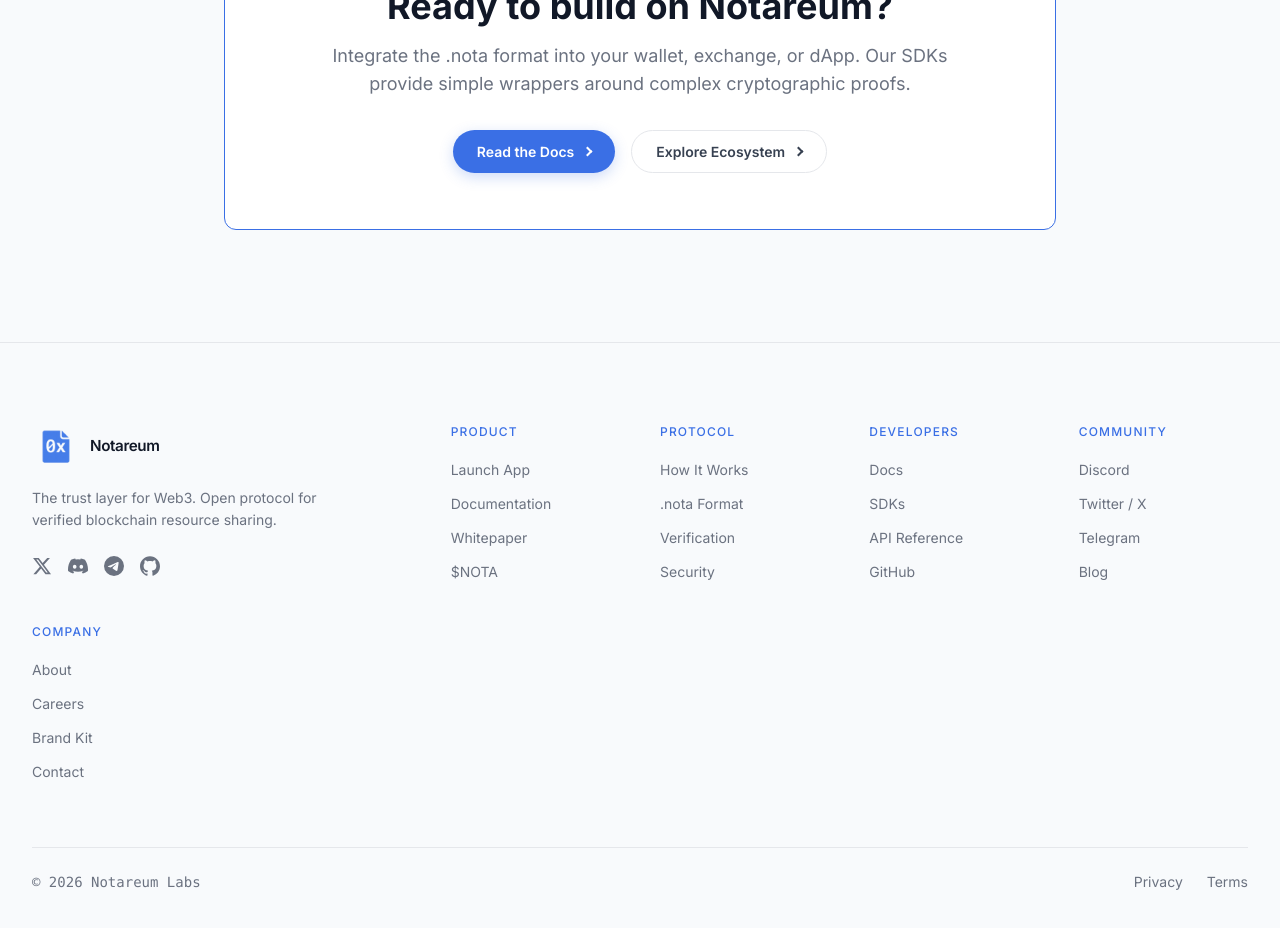
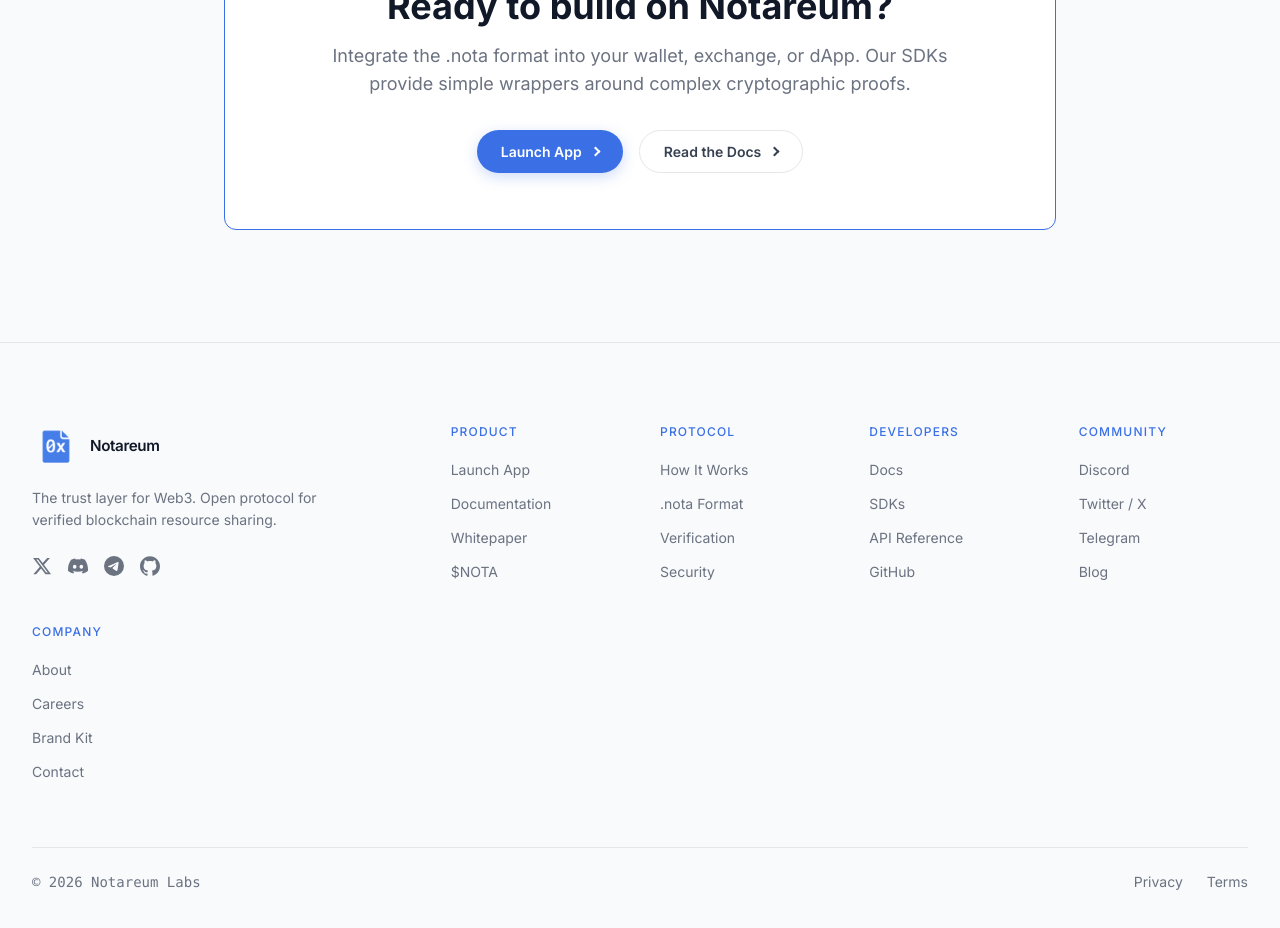
Before and after one commit to notareum/website, a Next.js app: page / in a window 1280 px wide. Shown: the part 10960-11888 px from the top of the page. Built offline with nearby package versions, Linux system fonts and the light colour scheme.

Commit message:
feat(cta): point primary CTAs to external app and docs
Update home CTA banner to lead with Launch App (app.notareum.com) and Read the Docs (docs.notareum.com). Switch developers page 'Read Full Docs' button to the external docs site.

```diff
--- a/src/app/developers/page.tsx
+++ b/src/app/developers/page.tsx
@@ -213,7 +213,14 @@
             <div className="label mb-4">Get Started</div>
             <h2 className="text-3xl font-bold mb-4" style={{ color: 'var(--text)' }}>Start building today</h2>
             <div className="flex flex-col sm:flex-row gap-4 justify-center">
-              <Link href="/developers" className="btn-primary w-full sm:w-auto">Read Full Docs</Link>
+              <a
+                href="https://docs.notareum.com"
+                target="_blank"
+                rel="noopener noreferrer"
+                className="btn-primary w-full sm:w-auto"
+              >
+                Read Full Docs
+              </a>
               <a
                 href="https://github.com/notareum"
                 target="_blank"
--- a/src/components/CTABanner.tsx
+++ b/src/components/CTABanner.tsx
@@ -14,11 +14,11 @@
             Our SDKs provide simple wrappers around complex cryptographic proofs.
           </p>
           <div className="flex flex-col sm:flex-row gap-4 justify-center">
-            <a href="/developers" className="btn-primary w-full sm:w-auto">
+            <a href="https://app.notareum.com" target="_blank" rel="noopener noreferrer" className="btn-primary w-full sm:w-auto">
+              Launch App
+            </a>
+            <a href="https://docs.notareum.com" target="_blank" rel="noopener noreferrer" className="btn-secondary w-full sm:w-auto">
               Read the Docs
-            </a>
-            <a href="/ecosystem" className="btn-secondary w-full sm:w-auto">
-              Explore Ecosystem
             </a>
           </div>
         </div>
```
